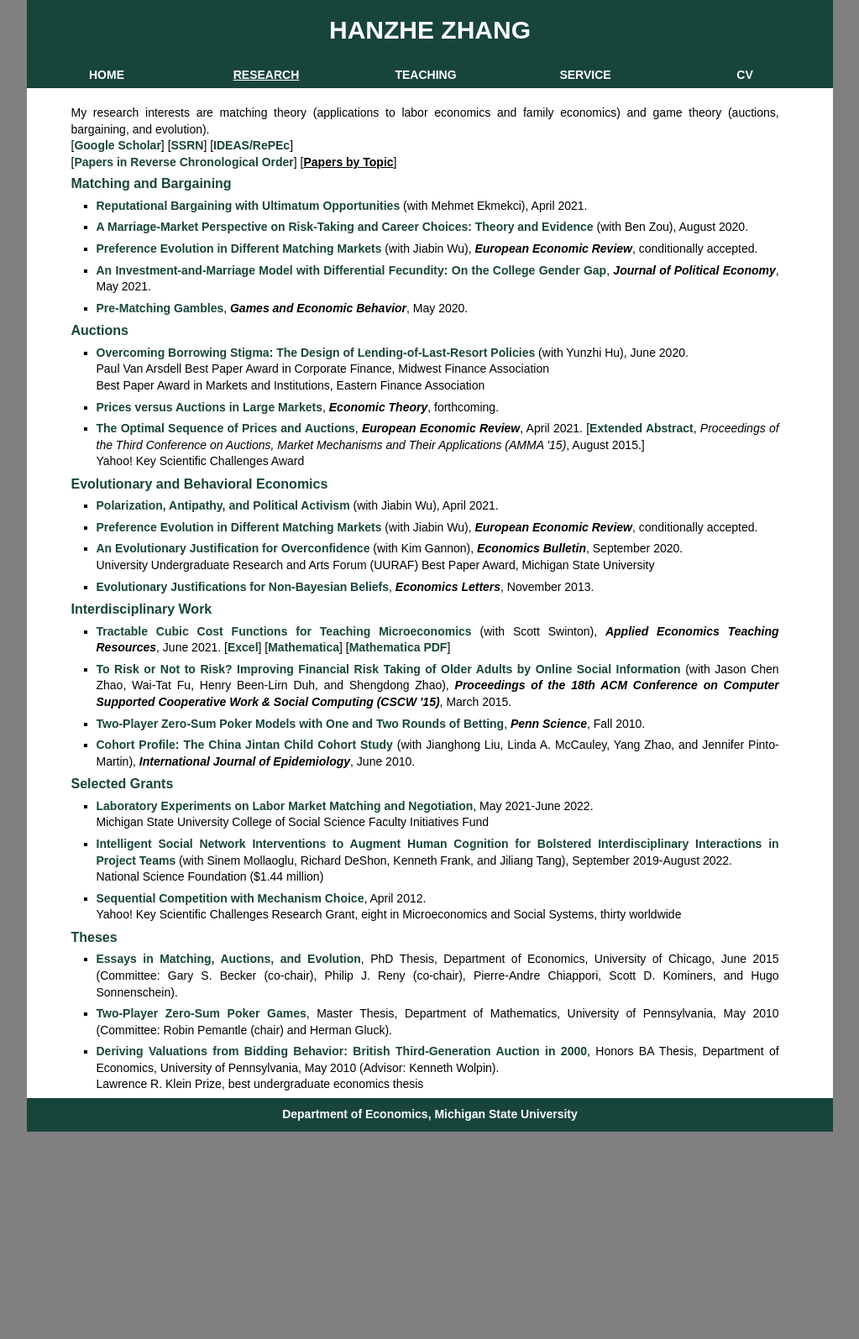
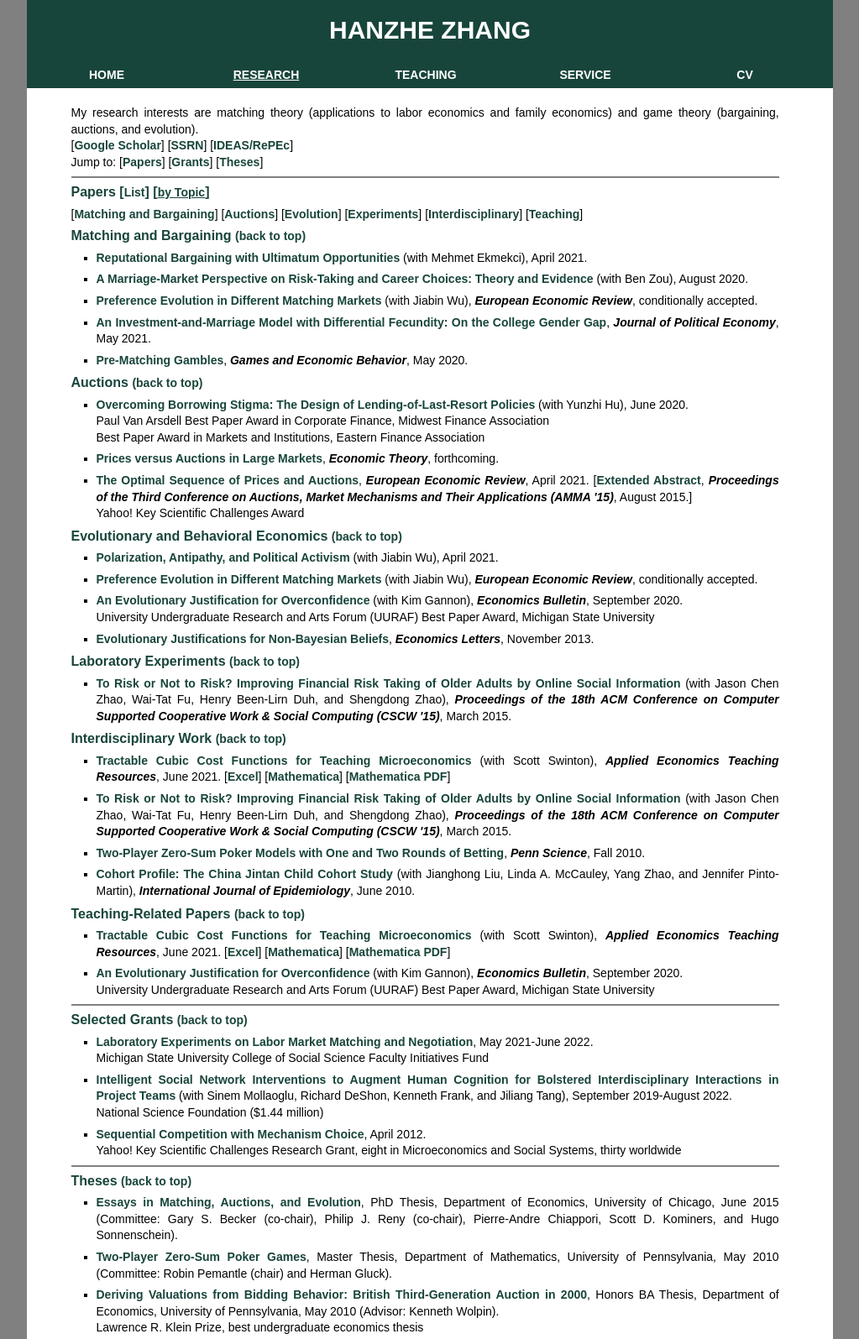
Before and after one commit to hanzhezhang/hanzhezhang.github.io, a plain HTML site: page research/index2.html in a window 1280 px wide. Shown: the top 1595 px of the page at 84% size, without its empty margins (128-1151 px from the left). Before the commit the page ends 1348 px from the top, so only its background shows below. Drawn offline with Linux system fonts and the light colour scheme.

Commit message:
Update index2.html

```diff
--- a/research/index2.html
+++ b/research/index2.html
@@ -37,16 +37,22 @@
 
 <div id="page-body">
 <div id="main-col" class="grid_18">
-
-My research interests are matching theory (applications to labor economics and family economics) and game theory (auctions, bargaining, and evolution).
+My research interests are matching theory (applications to labor economics and family economics) and game theory (bargaining, auctions, and evolution).
 <br/>
 [<a href="https://scholar.google.com/citations?user=T5JM8GAAAAAJ&hl=en&oi=ao" target="_blank">Google Scholar</a>]
 [<a href="http://ssrn.com/author=2206598" target="_blank">SSRN</a>]
 [<a href="https://ideas.repec.org/f/pzh510.html" target="_blank">IDEAS/RePEc</a>]
 <br/>
-[<a href="index.html">Papers in Reverse Chronological Order</a>] [<u><b>Papers by Topic</b></u>]
-
-<h3>Matching and Bargaining</h3>
+<id="top"></id="top">Jump to: [<a href="#papers">Papers</a>] [<a href="#grants">Grants</a>] [<a href="#theses">Theses</a>]
+<hr noshade></hr>
+<h3 id="papers">Papers [<b><a href="index.html">List</a></b>] [<u><b>by Topic</b></u>]</h3>
+[<a href="#matching">Matching and Bargaining</a>]
+[<a href="#auctions">Auctions</a>]
+[<a href="#evolution">Evolution</a>]
+[<a href="#experiments">Experiments</a>]
+[<a href="#interdisciplinary">Interdisciplinary</a>]
+[<a href="#teaching">Teaching</a>]
+<h3 id="matching">Matching and Bargaining <a href="#top">(back to top)</a></h3>
 <ul>
 
 <li>
@@ -74,7 +80,7 @@ My research interests are matching theory (applications to labor economics and f
 
 </ul>
 
-<h3>Auctions</h3>
+<h3 id="auctions">Auctions <a href="#top">(back to top)</a></h3>
 <ul>
 <li>
   <b><a href="https://ssrn.com/abstract=3281140" target="_blank">Overcoming Borrowing Stigma: The Design of Lending-of-Last-Resort Policies</a></b> (with Yunzhi Hu), June 2020.
@@ -89,12 +95,12 @@ My research interests are matching theory (applications to labor economics and f
 <li>
   <b><a href="2104PriceAucSeqEER.pdf" target="_blank">The Optimal Sequence of Prices and Auctions</a></b>, <i><b>European Economic Review</b></i>, April 2021.
   [<a href="1508AMMA.pdf" target="_blank">Extended Abstract</a>,
-  <i>Proceedings of the Third Conference on Auctions, Market Mechanisms and Their Applications (AMMA '15)</i>, August 2015.]
+  <i><b>Proceedings of the Third Conference on Auctions, Market Mechanisms and Their Applications (AMMA '15)</b></i>, August 2015.]
   <br/>Yahoo! Key Scientific Challenges Award
 </li>
 </ul>
 
-<h3>Evolutionary and Behavioral Economics</h3>
+<h3 id="evolution">Evolutionary and Behavioral Economics <a href="#top">(back to top)</a></h3>
 <ul>
 <li>
   <b><a href="http://ssrn.com/abstract_id=3666642" target="_blank">Polarization, Antipathy, and Political Activism</a></b> (with Jiabin Wu), April 2021.
@@ -116,7 +122,17 @@ My research interests are matching theory (applications to labor economics and f
 </li>
 </ul>
 
-<h3>Interdisciplinary Work</h3>
+<h3 id="experiments">Laboratory Experiments <a href="#top">(back to top)</a></h3>
+<ul>
+
+<li>
+  <a href="1208peereffects.pdf" target="_blank"><b>To Risk or Not to Risk? Improving Financial Risk Taking of Older Adults by Online Social Information</b></a>
+  (with Jason Chen Zhao, Wai-Tat Fu, Henry Been-Lirn Duh, and Shengdong Zhao),
+  <i><b>Proceedings of the 18th ACM Conference on Computer Supported Cooperative Work & Social Computing (CSCW '15)</b></i>, March 2015.
+</li>
+
+</ul>
+<h3 id="interdisciplinary">Interdisciplinary Work <a href="#top">(back to top)</a></h3>
 <ul>
 <li>
     <b><a href="2106CubicCostAETR.pdf" target="_blank">Tractable Cubic Cost Functions for Teaching Microeconomics</a></b> (with Scott Swinton),
@@ -143,10 +159,26 @@ My research interests are matching theory (applications to labor economics and f
   <i><b>International Journal of Epidemiology</b></i>, June 2010.
   <br/>
 </li>
-
 </ul>
 
-<h3>Selected Grants</h3>
+<h3 id="teaching">Teaching-Related Papers <a href="#top">(back to top)</a></h3>
+    <ul>
+    <li>
+        <b><a href="../research/2106CubicCostAETR.pdf" target="_blank">Tractable Cubic Cost Functions for Teaching Microeconomics</a></b> (with Scott Swinton),
+        <i><b>Applied Economics Teaching Resources</b></i>, June 2021.
+        [<a href="../files/2106CubicCostAETR.xlsx">Excel</a>]
+        [<a href="../files/2106CubicCostAETR_Mathematica.nb">Mathematica</a>]
+        [<a href="../files/2106CubicCostAETR_Mathematica.pdf">Mathematica PDF</a>]
+    </li>
+    <li>
+      <b><a href="../research/2009Overconfidence.pdf" target="_blank">An Evolutionary Justification for Overconfidence</a></b> (with Kim Gannon), <i><b>Economics Bulletin</b></i>, September 2020.
+      <br/>University Undergraduate Research and Arts Forum (UURAF) Best Paper Award, Michigan State University<br/>
+    </li>
+    </ul>
+
+<hr noshade></hr>
+
+<h3 id="grants">Selected Grants <a href="#top">(back to top)</a></h3>
 <ul>
   <li>
     <b><a href="https://papers.ssrn.com/sol3/papers.cfm?abstract_id=3596703">Laboratory Experiments on Labor Market Matching and Negotiation</a></b>, May 2021-June 2022.
@@ -166,7 +198,9 @@ My research interests are matching theory (applications to labor economics and f
   </li>
 </ul>
 
-<h3>Theses</h3>
+<hr noshade></hr>
+
+<h3 id="theses">Theses <a href="#top">(back to top)</a></h3>
 <ul>
 <li>
   <a href="1506PhDThesisHanzhe.pdf" target="_blank">Essays in Matching, Auctions, and Evolution</a>,
@@ -187,9 +221,7 @@ My research interests are matching theory (applications to labor economics and f
   <br/>
   Lawrence R. Klein Prize, best undergraduate economics thesis
 </li>
-
 </ul>
-
 </div>
 
 </div>
```
